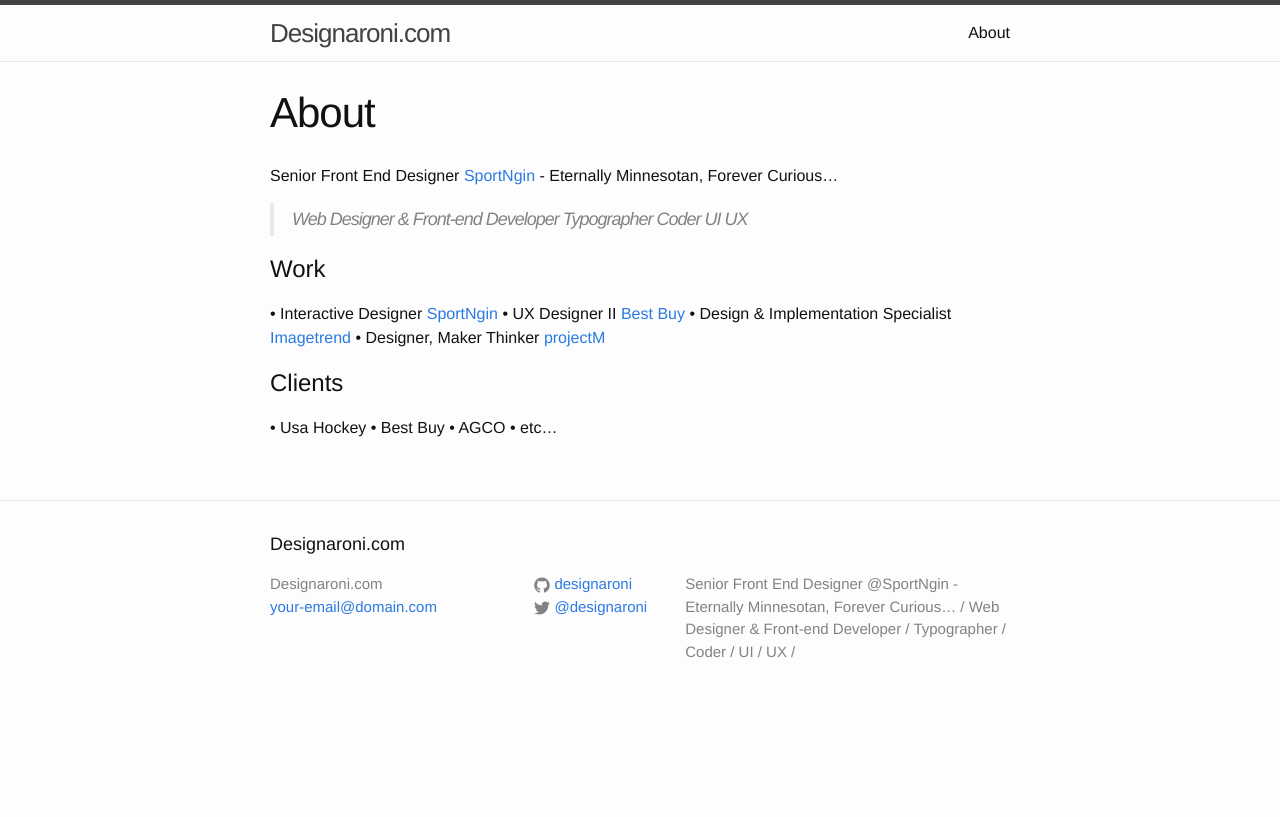
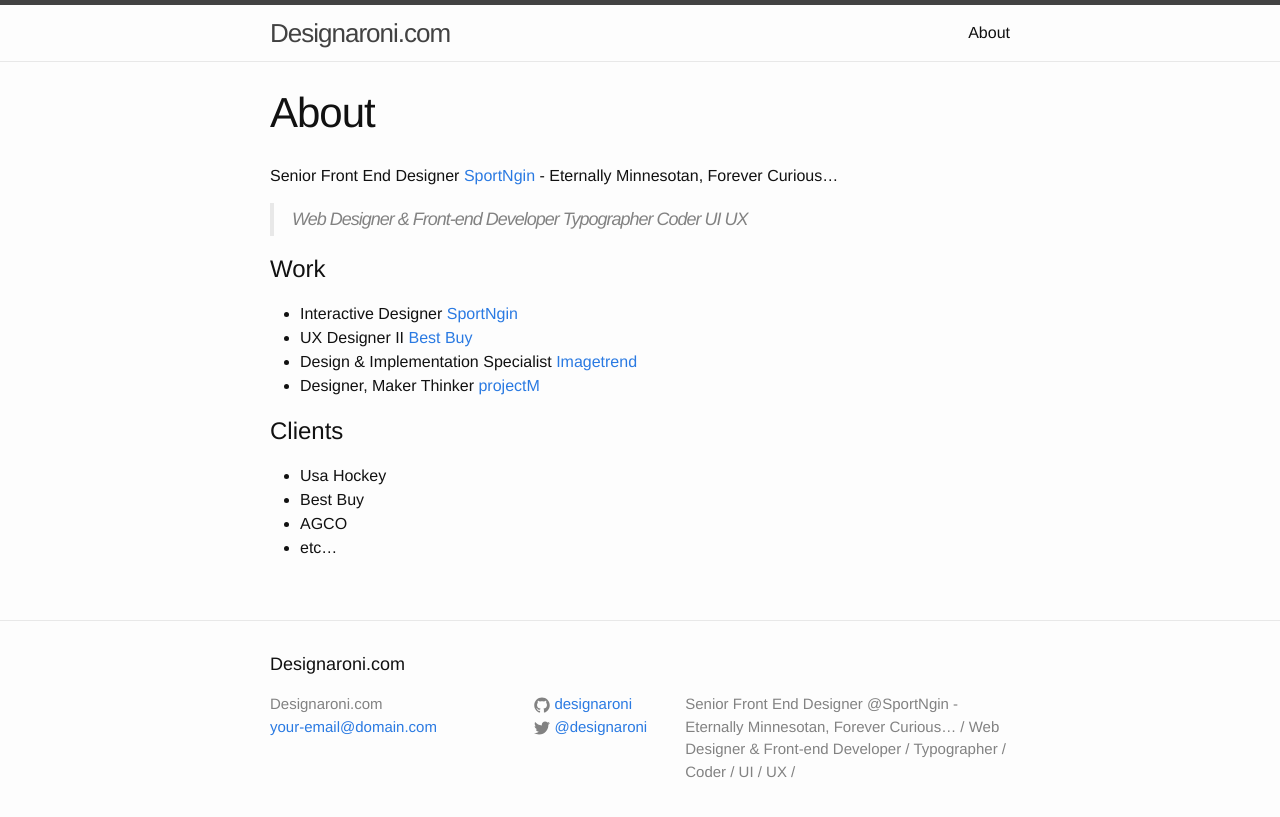
Before and after one commit to Designaroni/designaroni, a Jekyll site: the page built from about.md, in a window 1280 px wide. Shown: the top 817 px of the page. Built offline with Jekyll 4.4.1, drawn with Linux system fonts in a browser that asks for light colours.

```diff
--- a/about.md
+++ b/about.md
@@ -9,13 +9,13 @@ Senior Front End Designer [SportNgin](http://sportngin.com) - Eternally Minnesot
 > Web Designer & Front-end Developer | Typographer | Coder | UI | UX
 
 # Work
-• Interactive Designer [SportNgin](http://sportngin.com)
-• UX Designer II [Best Buy](http://bestbuy.com)
-• Design & Implementation Specialist [Imagetrend](http://imagetrend.com)
-• Designer, Maker Thinker [projectM](http://projectmlab.com)
+- Interactive Designer [SportNgin](http://sportngin.com)
+- UX Designer II [Best Buy](http://bestbuy.com)
+- Design & Implementation Specialist [Imagetrend](http://imagetrend.com)
+- Designer, Maker Thinker [projectM](http://projectmlab.com)
 
 # Clients
-• Usa Hockey
-• Best Buy
-• AGCO
-• etc...
+- Usa Hockey
+- Best Buy
+- AGCO
+- etc...
```
